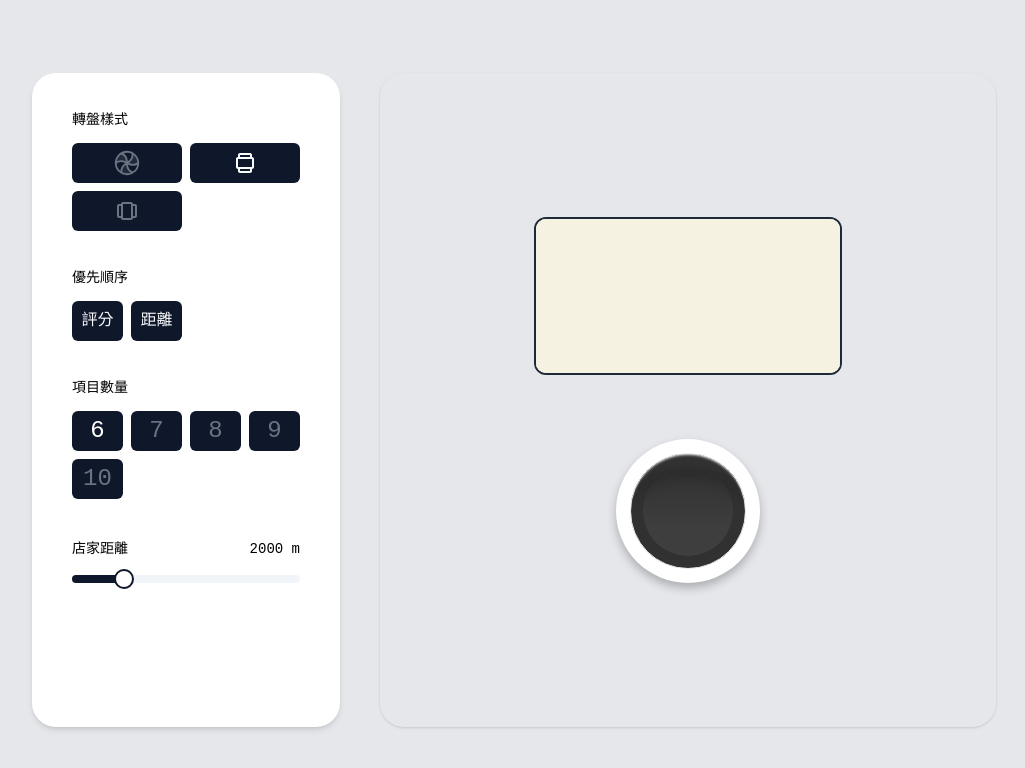
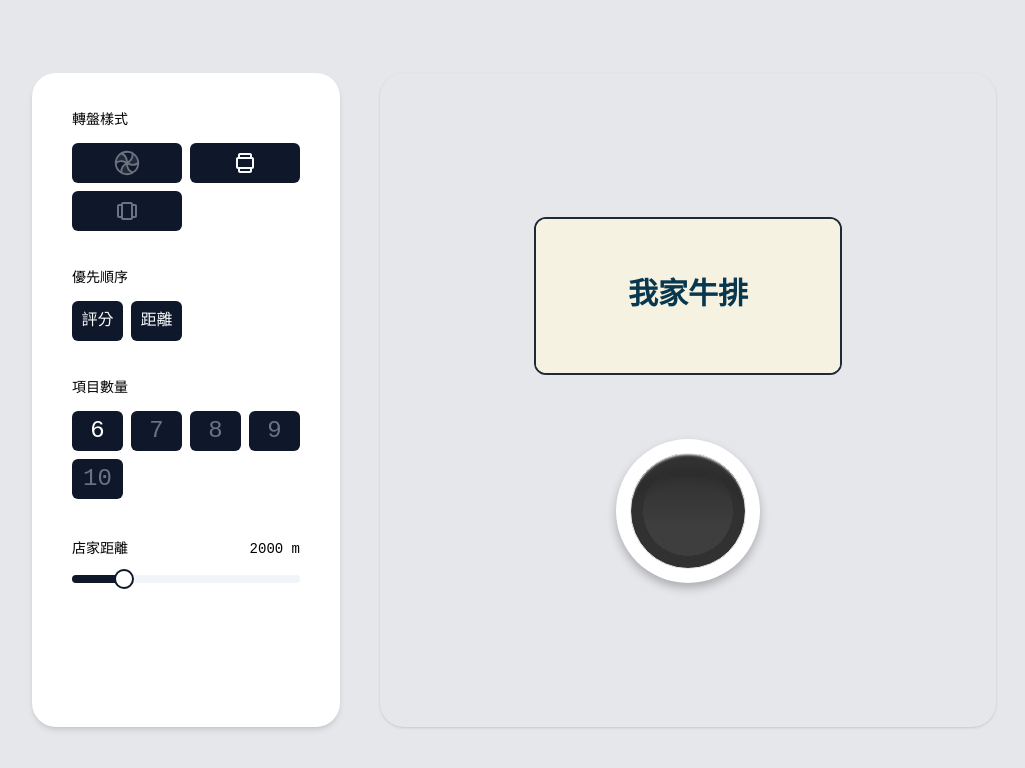
Before and after one commit to NhOuOiB/WhatToEat, a React (Vite) app: page / in a window 1280 px wide. Shown: the top 768 px of the page, without its empty margins (126-1151 px from the left). Built offline with nearby package versions, Linux system fonts and the light colour scheme; no server answers; a web font is replaced by a local one.

Commit message:
feat: Update places data in FirstPage component

```diff
--- a/src/page/FirstPage.tsx
+++ b/src/page/FirstPage.tsx
@@ -68,7 +68,269 @@ const FirstPage: FC = () => {
 
   // Google Places API
 
-  const [places, setPlaces] = useState<Place[]>([]);
+  const [places, setPlaces] = useState<Place[]>([
+    {
+      types: ['steak_house', 'restaurant', 'food', 'point_of_interest', 'establishment'],
+      formattedAddress: '235台灣新北市中和區建一路92號',
+      rating: 4.3,
+      displayName: {
+        text: '我家牛排 中和店',
+        languageCode: 'zh-TW',
+      },
+    },
+    {
+      types: [
+        'brunch_restaurant',
+        'breakfast_restaurant',
+        'chinese_restaurant',
+        'restaurant',
+        'food',
+        'point_of_interest',
+        'establishment',
+      ],
+      formattedAddress: '234台灣新北市永和區永和路二段284號',
+      rating: 3.8,
+      displayName: {
+        text: '世界豆漿大王',
+        languageCode: 'zh-TW',
+      },
+    },
+    {
+      types: ['restaurant', 'cafe', 'food', 'point_of_interest', 'establishment'],
+      formattedAddress: '235台灣新北市中和區中安街85號B1',
+      rating: 4.6,
+      displayName: {
+        text: "BUNA CAF'E 布納咖啡館 中和公園館",
+        languageCode: 'zh-TW',
+      },
+    },
+    {
+      types: ['japanese_restaurant', 'restaurant', 'food', 'point_of_interest', 'establishment'],
+      formattedAddress: '234台灣新北市永和區信義路5巷4號',
+      rating: 4.3,
+      displayName: {
+        text: '品都串燒 永和',
+        languageCode: 'zh-TW',
+      },
+    },
+    {
+      types: [
+        'barbecue_restaurant',
+        'korean_restaurant',
+        'restaurant',
+        'food',
+        'point_of_interest',
+        'establishment',
+      ],
+      formattedAddress: '108台灣台北市萬華區寶興街163號',
+      rating: 4.1,
+      displayName: {
+        text: '玖佰號 火鍋/烤豬五花 專門店',
+        languageCode: 'zh-TW',
+      },
+    },
+    {
+      types: [
+        'sushi_restaurant',
+        'japanese_restaurant',
+        'restaurant',
+        'food',
+        'point_of_interest',
+        'establishment',
+      ],
+      formattedAddress: '235029台灣新北市中和區橋和路5號',
+      rating: 4.2,
+      displayName: {
+        text: 'くら寿司 藏壽司 中和橋和店',
+        languageCode: 'zh-TW',
+      },
+    },
+    {
+      types: ['restaurant', 'food', 'point_of_interest', 'establishment'],
+      formattedAddress: '234台灣新北市永和區保平路18巷1號',
+      rating: 4.3,
+      displayName: {
+        text: '阿爸の芋圓 樂華店',
+        languageCode: 'zh-TW',
+      },
+    },
+    {
+      types: [
+        'fast_food_restaurant',
+        'hamburger_restaurant',
+        'brunch_restaurant',
+        'american_restaurant',
+        'restaurant',
+        'food',
+        'point_of_interest',
+        'establishment',
+      ],
+      formattedAddress: '108台灣台北市萬華區萬大路215號',
+      rating: 3.8,
+      displayName: {
+        text: '麥當勞-台北萬大二餐廳（設有得來速）',
+        languageCode: 'zh-TW',
+      },
+    },
+    {
+      types: ['chinese_restaurant', 'restaurant', 'food', 'point_of_interest', 'establishment'],
+      formattedAddress: '234台灣新北市永和區永和路一段46號',
+      rating: 4.1,
+      displayName: {
+        text: '五草車中華麵食館',
+        languageCode: 'zh-TW',
+      },
+    },
+    {
+      types: ['steak_house', 'restaurant', 'food', 'point_of_interest', 'establishment'],
+      formattedAddress: '235台灣新北市中和區板南路661號',
+      rating: 4.7,
+      displayName: {
+        text: '西堤牛排 中和板南店',
+        languageCode: 'zh-TW',
+      },
+    },
+    {
+      types: ['japanese_restaurant', 'restaurant', 'food', 'point_of_interest', 'establishment'],
+      formattedAddress: '235台灣新北市中和區橋和路3號1樓',
+      rating: 4.4,
+      displayName: {
+        text: '涮乃葉 中和台科廣場店',
+        languageCode: 'zh-TW',
+      },
+    },
+    {
+      types: [
+        'thai_restaurant',
+        'restaurant',
+        'store',
+        'food',
+        'point_of_interest',
+        'establishment',
+      ],
+      formattedAddress: '234台灣新北市永和區復興街87號',
+      rating: 4,
+      displayName: {
+        text: '北蘭阿姨商行',
+        languageCode: 'zh-TW',
+      },
+    },
+    {
+      types: ['steak_house', 'restaurant', 'food', 'point_of_interest', 'establishment'],
+      formattedAddress: '234台灣新北市永和區竹林路14號',
+      rating: 4.4,
+      displayName: {
+        text: '小時厚牛排-新北永和店',
+        languageCode: 'zh-TW',
+      },
+    },
+    {
+      types: ['restaurant', 'food', 'point_of_interest', 'establishment'],
+      formattedAddress: '235台灣新北市中和區永貞路274號1樓',
+      rating: 4.7,
+      displayName: {
+        text: '狂一鍋－中和永貞店',
+        languageCode: 'zh-TW',
+      },
+    },
+    {
+      types: [
+        'fast_food_restaurant',
+        'hamburger_restaurant',
+        'brunch_restaurant',
+        'american_restaurant',
+        'restaurant',
+        'food',
+        'point_of_interest',
+        'establishment',
+      ],
+      formattedAddress: '235台灣新北市中和區中山路二段583號1樓',
+      rating: 3.8,
+      displayName: {
+        text: '麥當勞-中和中山餐廳',
+        languageCode: 'zh-TW',
+      },
+    },
+    {
+      types: [
+        'cafe',
+        'brunch_restaurant',
+        'coffee_shop',
+        'restaurant',
+        'store',
+        'food',
+        'point_of_interest',
+        'establishment',
+      ],
+      formattedAddress: '234台灣新北市永和區水源街21巷2號',
+      rating: 4.3,
+      displayName: {
+        text: '自由溫室咖啡廳',
+        languageCode: 'zh-TW',
+      },
+    },
+    {
+      types: ['restaurant', 'food', 'point_of_interest', 'establishment'],
+      formattedAddress: '234台灣新北市永和區永和路二段116號5樓',
+      rating: 4.5,
+      displayName: {
+        text: '築間幸福鍋物 新北永和店',
+        languageCode: 'zh-TW',
+      },
+    },
+    {
+      types: [
+        'vegetarian_restaurant',
+        'vegan_restaurant',
+        'restaurant',
+        'food',
+        'point_of_interest',
+        'establishment',
+      ],
+      formattedAddress: '235台灣新北市中和區中山路二段427號咖啡廳1樓&3樓',
+      rating: 4.4,
+      displayName: {
+        text: '崇德發蔬食餐廳.咖啡廳',
+        languageCode: 'zh-TW',
+      },
+    },
+    {
+      types: [
+        'fast_food_restaurant',
+        'hamburger_restaurant',
+        'brunch_restaurant',
+        'american_restaurant',
+        'restaurant',
+        'food',
+        'point_of_interest',
+        'establishment',
+      ],
+      formattedAddress: '234台灣新北市永和區永和路二段170號',
+      rating: 3.9,
+      displayName: {
+        text: '麥當勞-永和餐廳',
+        languageCode: 'zh-TW',
+      },
+    },
+    {
+      types: [
+        'fast_food_restaurant',
+        'hamburger_restaurant',
+        'brunch_restaurant',
+        'american_restaurant',
+        'restaurant',
+        'food',
+        'point_of_interest',
+        'establishment',
+      ],
+      formattedAddress: '235台灣新北市中和區中和路38號',
+      rating: 3.5,
+      displayName: {
+        text: '麥當勞-中和餐廳',
+        languageCode: 'zh-TW',
+      },
+    },
+  ]);
 
   const fetchPlaces = async () => {
     const location = await getLocation();
@@ -83,7 +345,7 @@ const FirstPage: FC = () => {
         'art_gallery',
         'museum',
       ],
-      maxResultCount: condition.segments,
+      maxResultCount: 20,
       locationRestriction: {
         circle: {
           center: location,
@@ -99,43 +361,15 @@ const FirstPage: FC = () => {
       'X-Goog-FieldMask': 'places.displayName,places.formattedAddress,places.types,places.rating', // 可自訂要顯示的欄位
     };
 
-    const response = await axios.post(
-      'https://places.googleapis.com/v1/places:searchNearby',
-      data,
-      {
-        headers,
-      }
-    );
+    // const response = await axios.post(
+    //   'https://places.googleapis.com/v1/places:searchNearby',
+    //   data,
+    //   {
+    //     headers,
+    //   }
+    // );
     // setPlaces(response.data.places);
-    setPlaces([
-      {
-        types: ['steak_house', 'restaurant', 'point_of_interest', 'food', 'establishment'],
-        formattedAddress: '235台灣新北市中和區建一路92號',
-        rating: 4.3,
-        displayName: {
-          text: '我家牛排 中和店',
-          languageCode: 'zh-TW',
-        },
-      },
-      {
-        types: [
-          'brunch_restaurant',
-          'breakfast_restaurant',
-          'chinese_restaurant',
-          'restaurant',
-          'point_of_interest',
-          'food',
-          'establishment',
-        ],
-        formattedAddress: '234台灣新北市永和區永和路二段284號',
-        rating: 3.8,
-        displayName: {
-          text: '世界豆漿大王',
-          languageCode: 'zh-TW',
-        },
-      },
-    ]);
-    // console.log(response.data.places);
+
   };
 
   useEffect(() => {
```
